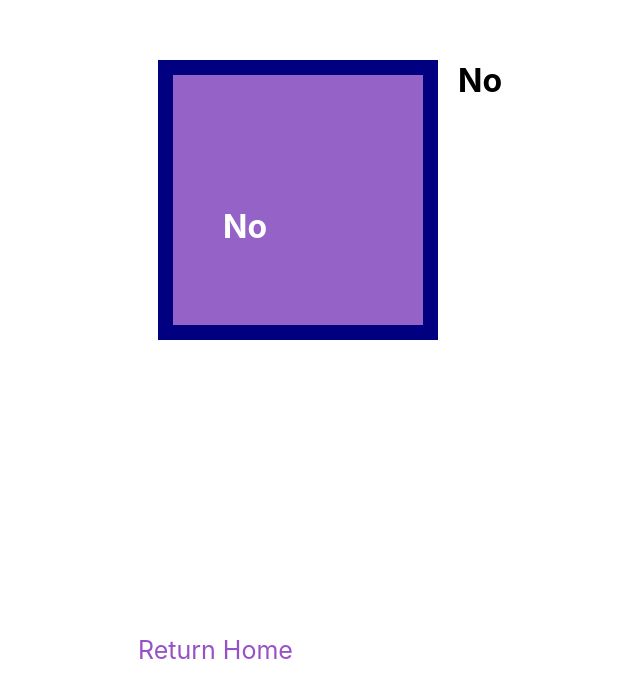
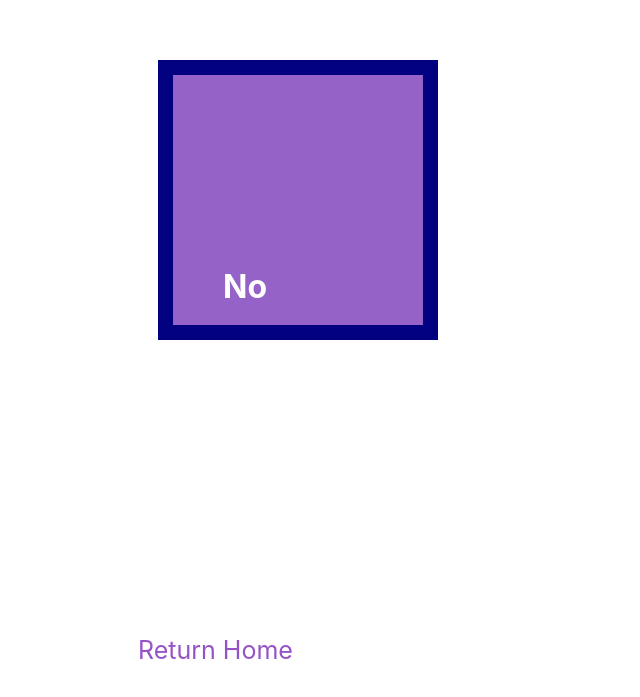
Before and after one commit to elainedoud/Decision-Maker, a React (Create React App) app in the folder client/: page /secondpage/yesno in a window 1280 px wide. Shown: the part 135-832 px from the top of the page, without its empty margins (362-1002 px from the left). Built offline with nearby package versions, Linux system fonts and the light colour scheme.

Commit message:
Updated animation on final page

```diff
--- a/client/src/App.css
+++ b/client/src/App.css
@@ -183,6 +183,12 @@
   animation-fill-mode: forwards;
 }
 
+.answerText {
+  opacity: 0;
+  animation: showanimation 2s;
+  animation-fill-mode: forwards;
+}
+
 @keyframes viewpracticeboxone {
   0% {
     opacity: 0;
@@ -311,6 +317,21 @@
     opacity: 0;
   }
   100%{
+    opacity: 0;
+  }
+}
+
+@keyframes showanimation {
+  0% {
+    opacity: 0;
+  }
+  47.62% {
+    opacity: 0;
+  }
+  52.38% {
+    opacity: 1;
+  }
+  100% {
     opacity: 1;
   }
 }
--- a/client/src/OptionOne.js
+++ b/client/src/OptionOne.js
@@ -22,9 +22,7 @@ function OptionOne() {
         <div className="practicebox">
         <h1 className="yestext">Yes</h1>
         <h1 className="notext">No</h1>
-        </div>
-        <div>
-        {answer?<h1>Yes</h1>:<h1>No</h1>}
+        {answer?<h1 className="answerText">Yes</h1>:<h1 className="answerText">No</h1>}
         </div>
      </div>
      <nav className="optionnav">
```
